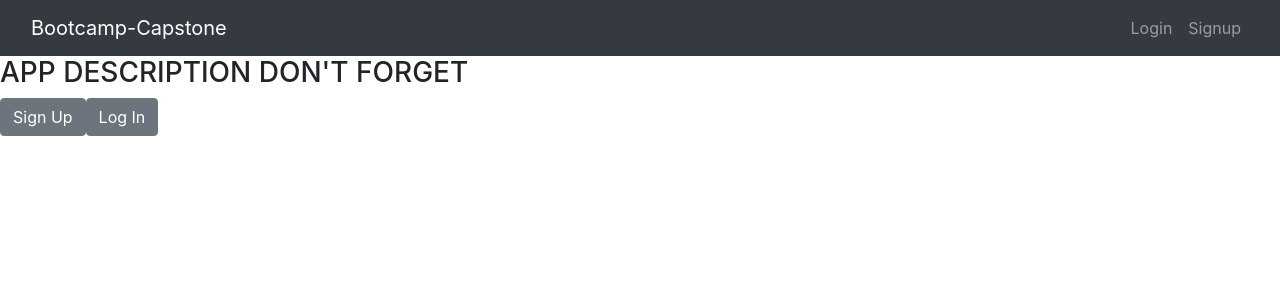
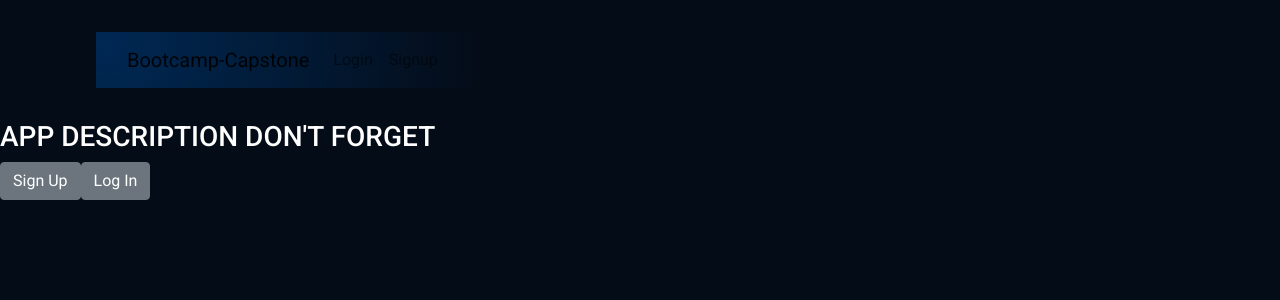
Before and after one commit to nigelarue/bootcamp_capstone, a React (Create React App) app in the folder client/: page / in a window 1280 px wide. Shown: the top 300 px of the page. Built offline with nearby package versions, Linux system fonts and the light colour scheme.

Commit message:
adding landing page logic and root css styling.

```diff
--- /dev/null
+++ b/client/src/App.css
@@ -0,0 +1,116 @@
+/* Global Styling */
+* {
+  box-sizing: border-box;
+  padding: 0;
+  margin: 0;
+  scroll-behavior: smooth;
+}
+
+body {
+  background: var(--color-bg);
+  margin: 0;
+  font-family: var(--font-family-pg);
+}
+
+a {
+  color: unset;
+  text-decoration: none;
+}
+
+.gradient__bg {
+  /* ff 3.6+ */
+  background: -moz-radial-gradient(
+    circle at 3% 25%,
+    rgba(0, 40, 83, 1) 0%,
+    rgba(4, 12, 24, 1) 100%
+  );
+
+  /* safari 5.1+,chrome 10+ */
+  background: -webkit-radial-gradient(
+    circle at 3% 25%,
+    rgba(0, 40, 83, 1) 0%,
+    rgba(4, 12, 24, 1) 100%
+  );
+
+  /* opera 11.10+ */
+  background: -o-radial-gradient(
+    circle at 3% 25%,
+    rgba(0, 40, 83, 1) 0%,
+    rgba(4, 12, 24, 1) 100%
+  );
+
+  /* ie 10+ */
+  background: -ms-radial-gradient(
+    circle at 3% 25%,
+    rgba(0, 40, 83, 1) 0%,
+    rgba(4, 12, 24, 1) 100%
+  );
+
+  /* global 92%+ browsers support */
+  background: radial-gradient(
+    circle at 3% 25%,
+    rgba(0, 40, 83, 1) 0%,
+    rgba(4, 12, 24, 1) 100%
+  );
+}
+
+.gradient__text {
+  background: var(--gradient-text);
+  background-clip: text;
+  -webkit-background-clip: text;
+  -webkit-text-fill-color: transparent;
+}
+
+.section__padding {
+  padding: 4rem 6rem;
+}
+
+.section__margin {
+  margin: 4rem 6rem;
+}
+
+.scale-up-center {
+  -webkit-animation: scale-up-center 0.4s cubic-bezier(0.39, 0.575, 0.565, 1)
+    both;
+  animation: scale-up-center 0.4s cubic-bezier(0.39, 0.575, 0.565, 1) both;
+}
+
+@-webkit-keyframes scale-up-center {
+  0% {
+    -webkit-transform: scale(0.5);
+    transform: scale(0.5);
+  }
+  100% {
+    -webkit-transform: scale(1);
+    transform: scale(1);
+  }
+}
+
+@keyframes scale-up-center {
+  0% {
+    -webkit-transform: scale(0.5);
+    transform: scale(0.5);
+  }
+  100% {
+    -webkit-transform: scale(1);
+    transform: scale(1);
+  }
+}
+
+@media screen and (max-width: 700px) {
+  .section__padding {
+    padding: 4rem;
+  }
+  .section__padding {
+    padding: 4rem;
+  }
+}
+
+@media screen and (max-width: 550px) {
+  .section__padding {
+    padding: 4rem 2rem;
+  }
+  .section__padding {
+    padding: 4rem;
+  }
+}
--- a/client/src/App.js
+++ b/client/src/App.js
@@ -17,6 +17,7 @@ import LoginForm from "./components/LoginForm";
 import SignupForm from "./components/SignupForm";
 import UserProfiles from "./components/UserProfiles";
 import ProviderProfile from "./components/ProviderProfile";
+import "./App.css";
 
 function App() {
   const [pages] = useState([
--- a/client/src/components/Landing.js
+++ b/client/src/components/Landing.js
@@ -1,16 +1,26 @@
 import React from "react";
+import "./Landing/Landing.css";
+import { Link } from "react-router-dom";
 import { Button } from "reactstrap";
+import App from "../App";
 import LoginForm from "./LoginForm";
 import SignupForm from "./SignupForm";
 
 function Landing() {
+
+
   return (
-    <div className="flex-row space-between">
-      <h3>APP DESCRIPTION DON'T FORGET</h3>
-      <Button onClick={() => window.location.assign("/signup")}>Sign Up</Button>
-      <Button onClick={() => window.location.assign("/login")}>Log In</Button>
+    <div className="style__landing-title flex-row space-between">
+      <h3 className="style__landing-hdr">APP DESCRIPTION DON'T FORGET</h3>
+      <a href="/signup">
+        <Button className="style__landing-btn">Sign Up</Button>
+      </a>
+      <a href="/login">
+        <Button className="style__landing-btn">Log In</Button>
+      </a>
     </div>
   );
 }
 
+
 export default Landing;
--- /dev/null
+++ b/client/src/components/Landing/Landing.css
@@ -0,0 +1,11 @@
+.style__landing-title {
+    color: #fff;
+    font-family: var(--font-family-pg);
+    font-weight: 500;
+}
+
+.style__landing-hdr {
+    color: #fff;
+    font-family: var(--font-family-pg);
+    font-weight: 500;
+}
--- a/client/src/components/Navbar.js
+++ b/client/src/components/Navbar.js
@@ -1,6 +1,7 @@
 import React, { useState } from "react";
 import { Link } from "react-router-dom";
 import { Navbar, Nav, Container, Modal, Tab } from "react-bootstrap";
+import "./Navbar/Navbar.css";
 import SignUpForm from "./SignupForm";
 import LoginForm from "./LoginForm";
 
@@ -12,7 +13,8 @@ const AppNavbar = () => {
 
   return (
     <>
-      <Navbar bg="dark" variant="dark" expand="lg">
+      <div className="style__navbar">
+        <Navbar className="gradient__bg" expand="lg">
           <Container fluid>
             <Navbar.Brand as={Link} to="/">
               Bootcamp-Capstone
@@ -82,6 +84,7 @@ const AppNavbar = () => {
             </Modal.Body>
           </Tab.Container>
         </Modal>
+      </div>
     </>
   );
 };
--- /dev/null
+++ b/client/src/components/Navbar/Navbar.css
@@ -0,0 +1,15 @@
+ .style__navbar {
+    display: flex;
+    justify-content: space-between;
+    align-items: center;
+
+    padding: 2rem 6rem;
+}
+
+Nav.Link {
+    color: #fff;
+    font-family: var(--font-family-pg);
+    font-weight: 500;
+
+    cursor: pointer;
+}
--- a/client/src/index.css
+++ b/client/src/index.css
@@ -1,10 +1,19 @@
-body {
-  margin: 0;
-  font-family: -apple-system, BlinkMacSystemFont, 'Segoe UI', 'Roboto', 'Oxygen',
-    'Ubuntu', 'Cantarell', 'Fira Sans', 'Droid Sans', 'Helvetica Neue',
-    sans-serif;
-  -webkit-font-smoothing: antialiased;
-  -moz-osx-font-smoothing: grayscale;
+/* Root Styles */
+@import url('https://fonts.googleapis.com/css2?family=Roboto+Condensed:ital,wght@0,300;0,400;0,700;1,300;1,400;1,700&family=Roboto:ital,wght@0,100;0,300;0,400;0,500;0,700;0,900;1,100;1,300;1,400;1,500;1,700;1,900&display=swap');
+
+
+:root {
+  --font-family-hdr: 'Roboto Condensed', sans-serif;
+  --font-family-pg: 'Roboto', sans-serif;
+
+  --gradient-text: linear-gradient(89.97deg, #AE67FA 1.84%, #ff8a71);
+  --gradient-bar: linear-gradient(103.22deg, #AE67FA 1.84%, #ff8a71);
+
+  --color-bg: #040c18;
+  --color-footer: #031b34;
+  --color-blog: #042c54;
+  --color-text: #81afdd;
+  --color-subtext: #ff8a71;
 }
 
 code {
--- a/client/src/index.js
+++ b/client/src/index.js
@@ -3,6 +3,7 @@ import ReactDOM from "react-dom";
 import "bootstrap/dist/css/bootstrap.min.css";
 import "./index.css";
 import App from "./App";
+
 
 ReactDOM.render(
   <React.StrictMode>
```
Also changed, not shown: client/src/components/Login/Login.css (added), client/src/components/Provider/Provider.css (added), client/src/components/User/User.css (added). Lines whose indentation alone changed are shown as unchanged.
